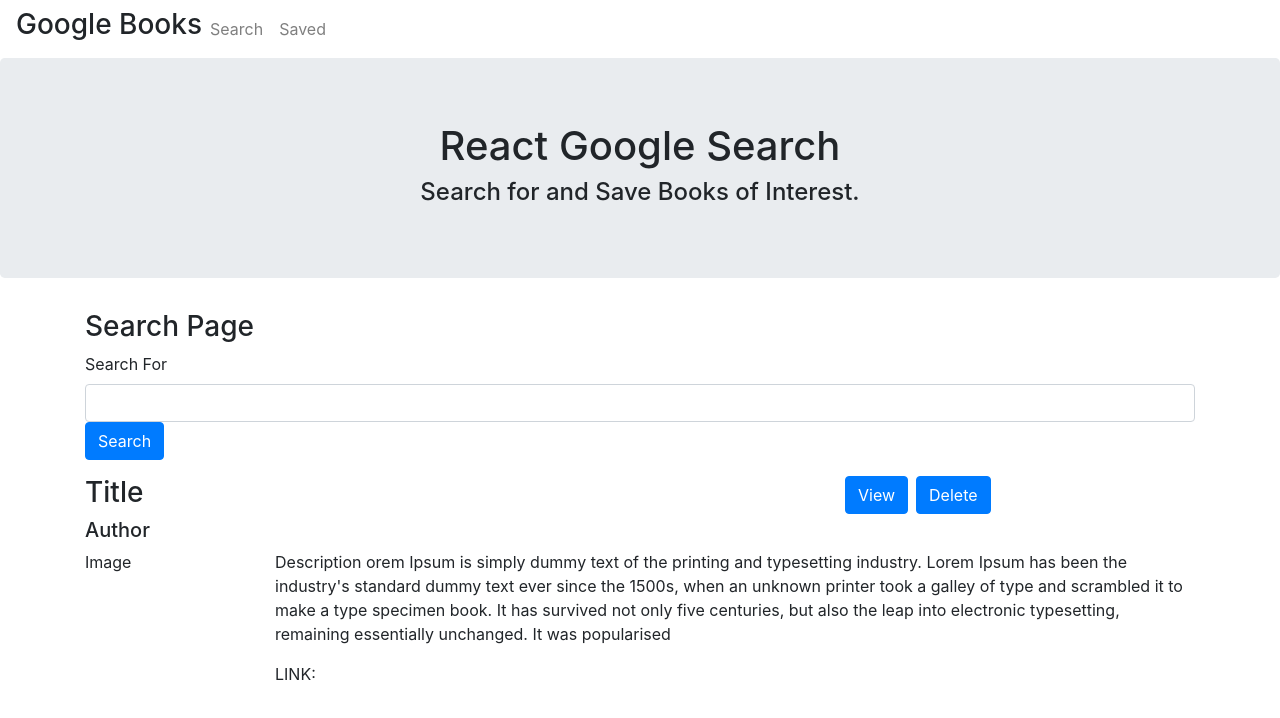
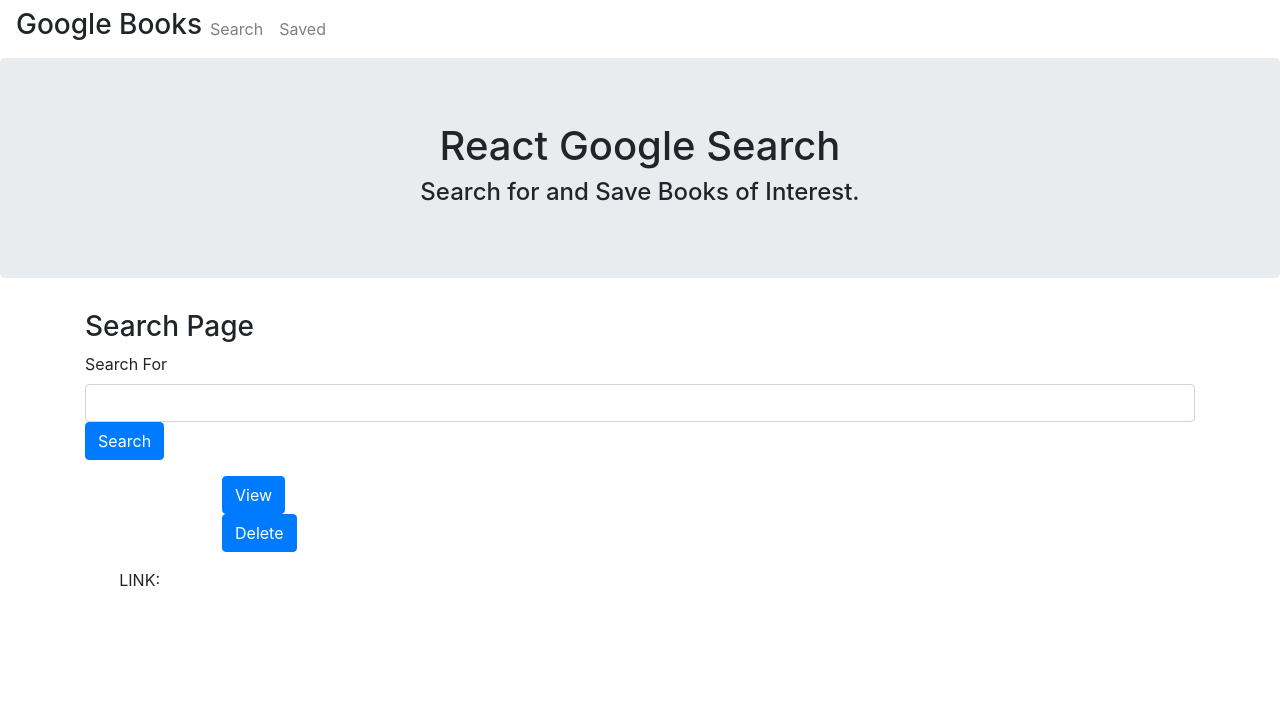
Before and after one commit to JenJayme/BookSearch, a React (Create React App) app in the folder client/: page / in a window 1280 px wide. Shown: the top 718 px of the page. Built offline with nearby package versions, Linux system fonts and the light colour scheme.

Commit message:
rendered all book components

```diff
--- a/client/src/components/book-detail.js
+++ b/client/src/components/book-detail.js
@@ -7,8 +7,8 @@ function BookDetail(props) {
         <div>
             <Col>
                 <Row>
-                    <Col className="left"><h3>Title {props.title}</h3>
-                    <h5>Author {props.author}</h5>
+                    <Col className="left"><h3>{props.title}</h3>
+                    <h5>{props.author}</h5>
                     </Col>
                     <Col md={{ span: 4, offset: 4 }}>
                         <Button className="mr-2">View</Button>
@@ -17,10 +17,10 @@ function BookDetail(props) {
                 </Row>
                 <Row>
                     <Col md={2}>
-                        <p><img src={props.image}></img>Image</p>
+                        <p><img src={props.image}></img></p>
                     </Col>
                     <Col md={10}>
-                        <p>Description orem Ipsum is simply dummy text of the printing and typesetting industry. Lorem Ipsum has been the industry's standard dummy text ever since the 1500s, when an unknown printer took a galley of type and scrambled it to make a type specimen book. It has survived not only five centuries, but also the leap into electronic typesetting, remaining essentially unchanged. It was popularised </p>
+                        <p>{props.description} </p>
                         <p>LINK: {props.link}</p>
                     </Col>
 
--- a/client/src/pages/Search.js
+++ b/client/src/pages/Search.js
@@ -59,9 +59,10 @@ class Search extends React.Component {
                 {this.state.results.map((book)=>{
                     return<BookDetail
                         title = {book.volumeInfo.title}
-                        author = {book.author}
-                        image = {book.image}
-                        link = {book.link}
+                        author = {book.volumeInfo.authors[0]}
+                        image = {book.volumeInfo.imageLinks.thumbnail}
+                        link = {book.volumeInfo.infoLink}
+                        description = {book.volumeInfo.description}
                     ></BookDetail>
                 })}
                 </Container>
```
